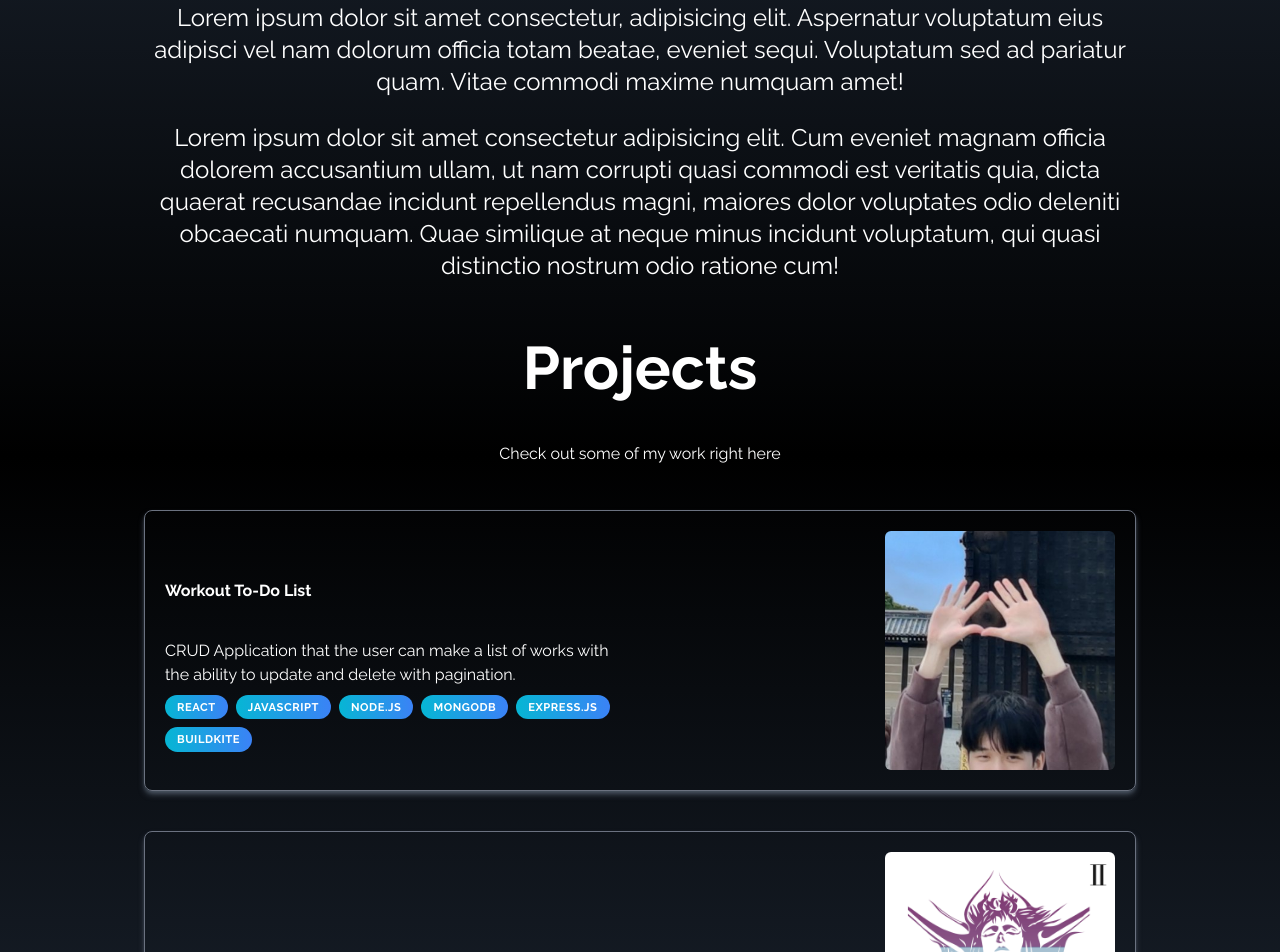
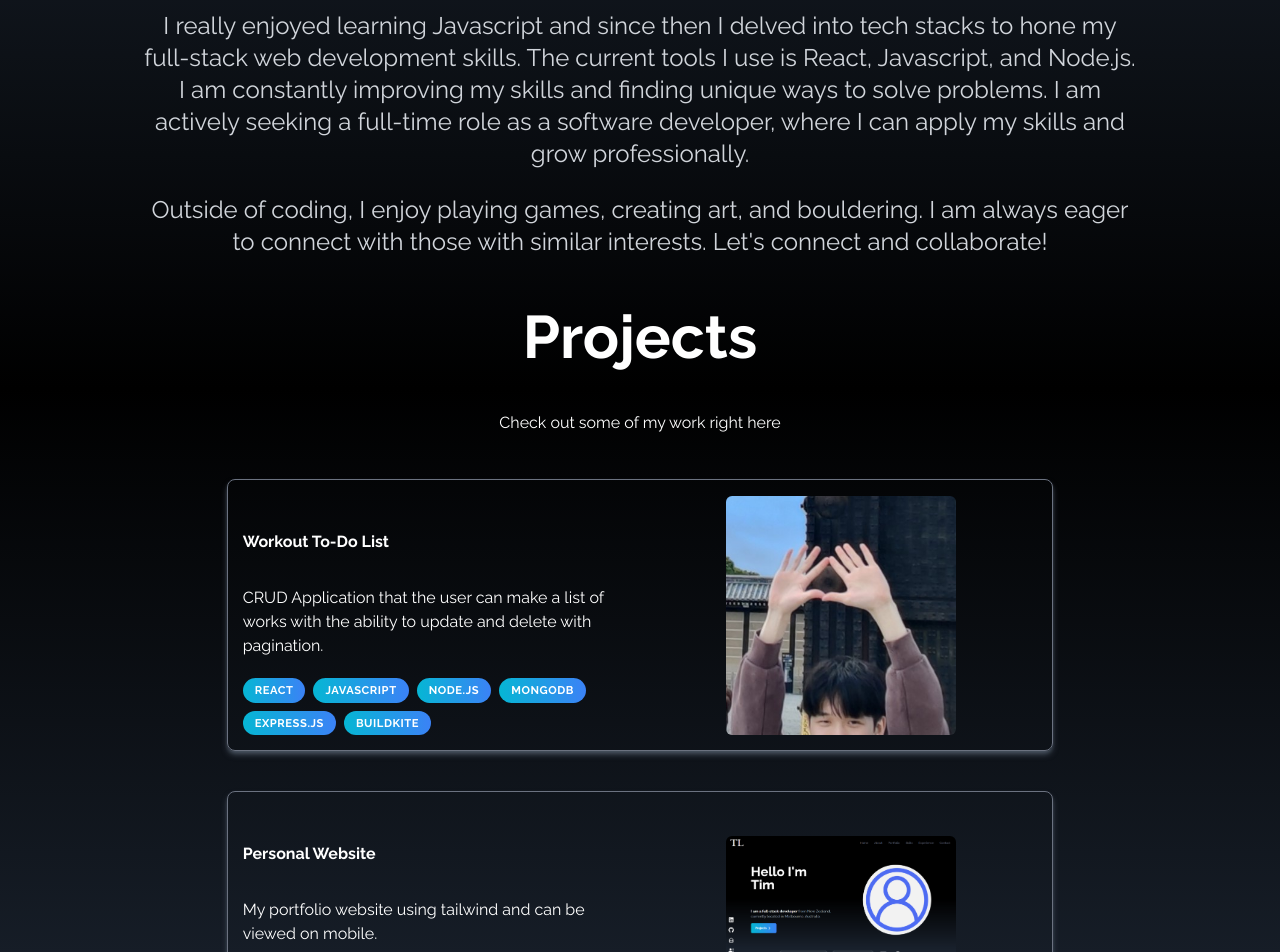
Before and after one commit to tli533/Portfolio-Website, a React (Create React App) app: page / in a window 1280 px wide. Shown: the part 1100-2052 px from the top of the page. Built offline with nearby package versions, Linux system fonts and the light colour scheme.

Commit message:
Added timeline and descriptions
Added timeline section and added proper wording for home and about me descriptions. Need to add proper images next

```diff
--- a/src/App.js
+++ b/src/App.js
@@ -5,6 +5,7 @@ import About from "./components/About";
 import Projects from "./components/Projects";
 import Skills from "./components/Skills";
 import { Contact } from "./components/Contact";
+import Experience from "./components/Experience";
 
 function App() {
   return (
@@ -15,6 +16,7 @@ function App() {
         <Projects />
         <Skills />
         <Socials />
+        <Experience />
         <Contact />
     </div>
   );
--- a/src/components/About.jsx
+++ b/src/components/About.jsx
@@ -13,22 +13,29 @@ const About = () => {
           </p>
         </div>
 
-        <p className="sm:text-2xl mt-20 text-l">
-          Lorem ipsum dolor sit amet consectetur, adipisicing elit. Aspernatur
-          voluptatum eius adipisci vel nam dolorum officia totam beatae, eveniet
-          sequi. Voluptatum sed ad pariatur quam. Vitae commodi maxime numquam
-          amet!
+        <p className="sm:text-2xl mt-20 text-l text-gray-300">
+          My journey into programming began during my undergraduate studies in
+          Computer Systems Engineering, where I was first introduced to C. This
+          foundational experience led me to explore other languages such as
+          JavaScript and Python.
         </p>
 
         <br />
 
-        <p className="sm:text-2xl text-l">
-          Lorem ipsum dolor sit amet consectetur adipisicing elit. Cum eveniet
-          magnam officia dolorem accusantium ullam, ut nam corrupti quasi
-          commodi est veritatis quia, dicta quaerat recusandae incidunt
-          repellendus magni, maiores dolor voluptates odio deleniti obcaecati
-          numquam. Quae similique at neque minus incidunt voluptatum, qui quasi
-          distinctio nostrum odio ratione cum!
+        <p className="sm:text-2xl text-l text-gray-300">
+          I really enjoyed learning Javascript and since then I delved into tech
+          stacks to hone my full-stack web development skills. The current tools
+          I use is React, Javascript, and Node.js. I am constantly improving my
+          skills and finding unique ways to solve problems. I am actively
+          seeking a full-time role as a software developer, where I can apply my
+          skills and grow professionally.
+        </p>
+
+        <br />
+        <p className="sm:text-2xl text-l text-gray-300">
+          Outside of coding, I enjoy playing games, creating art, and
+          bouldering. I am always eager to connect with those with similar
+          interests. Let's connect and collaborate!
         </p>
       </div>
     </div>
--- a/src/components/Contact.jsx
+++ b/src/components/Contact.jsx
@@ -4,14 +4,20 @@ export const Contact = () => {
   return (
     <div
       name="contact"
-      className="w-full h-full bg-gradient-to-b from-black to-gray-800 p-4 text-white"
+      className="w-full h-full bg-gradient-to-b from-gray-900 to-black p-4 text-white"
     >
-      <div className="flex flex-col p-4 justify-center max-w-screen-lg mx-auto h-full">
+      <div className="text-center flex flex-col p-4 justify-center max-w-screen-lg mx-auto h-full">
         <div className="pb-8">
-          <p className="text-4xl font-bold inline border-b-4 border-gray-500">
+          <p className="text-center text-4xl font-bold inline border-b-4 border-gray-500">
             Contact
           </p>
-          <p className="py-6">Submit below</p>
+          <p className="py-6">
+            Please contact me directly
+            <a className="underline mx-1" href="mailto:tim.li170901@gmail.com">
+              tim.li170901@gmail.com
+            </a>
+            or through this form.
+          </p>
         </div>
 
         <div className="flex justify-center items-center">
--- /dev/null
+++ b/src/components/Experience.jsx
@@ -0,0 +1,33 @@
+import React from "react";
+
+const Experience = () => {
+  return (
+    <div
+      name="experience"
+      className="sm:pb-40 bg-gradient-to-b from-black to-gray-900 w-full h-full
+       text-white flex flex-col justify-center items-center"
+    >
+      <div className="pb-8">
+        <p className="text-center text-4xl font-bold pb-4">My Experience</p>
+      </div>
+      <ol className="relative border-l border-gray-200 dark:border-gray-700">
+        <li className="mb-10 ml-4">
+          <div className="absolute w-3 h-3 bg-gray-200 rounded-full mt-1.5 -left-1.5 border border-white dark:border-gray-900 dark:bg-gray-700"></div>
+          <time className="mb-1 text-sm font-normal leading-none text-gray-300">
+            2020
+          </time>
+          <h3 className="text-lg font-semibold text-white">Education</h3>
+          <p className="mb-4 text-base font-normal text-white pt-2">
+            University of Auckland
+          </p>
+          <p className="mb-4 text-base font-normal text-gray-400">
+            <b>Bachelor of Engineering (Honours)</b> in Computer Systems
+            Engineering
+          </p>
+        </li>
+      </ol>
+    </div>
+  );
+};
+
+export default Experience;
--- a/src/components/Home.jsx
+++ b/src/components/Home.jsx
@@ -1,12 +1,11 @@
 import React from "react";
 import profile from "../assets/tim.JPG";
+import avatar from "../assets/avatar.png";
 import { MdKeyboardArrowRight } from "react-icons/md";
 import { Link } from "react-scroll";
 import { FaGithub, FaLinkedin } from "react-icons/fa";
 import { IoMdMail } from "react-icons/io";
-import { HiOutlineMailOpen } from "react-icons/hi";
 import { BsFillPersonLinesFill } from "react-icons/bs";
-import { Contact } from "./Contact";
 
 const Home = () => {
   return (
@@ -44,9 +43,9 @@ const Home = () => {
 
         <div>
           <img
-            src={profile}
+            src={avatar}
             alt="profile dp"
-            className="rounded-2xl mx-auto w-2/3 md:w-full"
+            className="pl-4 rounded-full w-96 h-96 mx-auto md:w-full opacity-95"
           />
         </div>
       </div>
@@ -57,7 +56,7 @@ const Home = () => {
         >
           Contact me here
           <span>
-            <HiOutlineMailOpen size={30} />
+            <IoMdMail size={30} />
           </span>
         </a>
         <a
--- a/src/components/NavBar.jsx
+++ b/src/components/NavBar.jsx
@@ -34,7 +34,7 @@ const NavBar = () => {
   ];
 
   return (
-    <div className="flex h-20 justify-between items-center w-full px-4 text-white bg-black fixed">
+    <div className="flex h-20 justify-between items-center w-full px-4 text-white bg-black fixed z-50">
       <div>
         <h1 className="text-5xl font-main ml-2"> TL </h1>
       </div>
--- a/src/components/Projects.jsx
+++ b/src/components/Projects.jsx
@@ -5,6 +5,7 @@ import FF3FEBRUARY from "../assets/projects/FF3FEBRUARY.png";
 import XI from "../assets/projects/XI.png";
 import XII from "../assets/projects/XII.png";
 import triangle from "../assets/projects/triangle.jpg";
+import personal from "../assets/projects/personal_site.PNG";
 
 const Projects = () => {
   const portfolios = [
@@ -13,6 +14,7 @@ const Projects = () => {
       src: triangle,
       title: "Workout To-Do List",
       desc: "CRUD Application that the user can make a list of works with the ability to update and delete with pagination.",
+      size: "scale-200",
       frameWorks: [
         "React",
         "Javascript",
@@ -24,11 +26,16 @@ const Projects = () => {
     },
     {
       id: 2,
-      src: FF2,
+      src: personal,
+      title: "Personal Website",
+      desc: "My portfolio website using tailwind and can be viewed on mobile.",
+      frameWorks: ["React", "Javascript", "Tailwind"],
+      size: "scale-200",
     },
     {
       id: 3,
       src: FF3FEBRUARY,
+      size: "scale-200",
     },
   ];
 
@@ -48,14 +55,14 @@ const Projects = () => {
         </div>
 
         <div className="grid md:grid-cols-1 gap-10 px-12 sm:px-0">
-          {portfolios.map(({ id, src, title, desc, frameWorks }) => (
+          {portfolios.map(({ id, src, title, desc, frameWorks, scale }) => (
             <div
               key={id}
-              className="container border border-gray-500 overflow-hidden object-center items-center shadow-md shadow-gray-600 rounded-lg hover:scale-105 duration-300"
+              className="justify-self-center sm:w-5/6 container border border-gray-500 overflow-hidden object-center items-center shadow-md shadow-gray-600 rounded-lg hover:scale-105 duration-300"
             >
               <div className="left-div pt-4 pb-7 sm:pr-2 sm:pt-10 sm:max-w-[50%] flex flex-col sm:group-even:ml-[20rem]">
                 <h3 className="pb-7 font-bold">{title}</h3>
-                <p className="sm:text-xs md:text-base py-2">{desc}</p>
+                <p className="sm:text-xs md:text-base py-1 pb-5">{desc}</p>
                 <ul className="flex flex-wrap mt-4 gap-2 sm:mt-auto">
                   {frameWorks &&
                     frameWorks.map((framework, index) => (
@@ -69,7 +76,7 @@ const Projects = () => {
                 </ul>
               </div>
 
-              <div className="right-div justify-end justify-self-center hidden md:flex">
+              <div className="w-1/2 gap-2 right-div justify-center justify-self-center hidden md:flex ">
                 <img
                   src={src}
                   alt=""
--- a/src/components/Skills.jsx
+++ b/src/components/Skills.jsx
@@ -73,7 +73,7 @@ const Skills = () => {
       name="skills"
       className="bg-gradient-to-b from-gray-800 to-black w-full h-screen"
     >
-      <div className="max-w-screen-lg mx-auto p-4 flex flex-col justify-center w-full h-full text-white">
+      <div className="text-center max-w-screen-lg mx-auto p-4 flex flex-col justify-center w-full h-full text-white">
         <div>
           <div>
             <p className="text-4xl font-bold border-b-4 border-gray-500 p-2 inline">
--- a/src/index.css
+++ b/src/index.css
@@ -26,7 +26,7 @@
 }
 
 .left-div, .right-div {
-  padding: 10px; /* Optional: for some spacing inside the divs */
+  padding: 5px; /* Optional: for some spacing inside the divs */
 }
 
 /* Default styles for small screens */
@@ -41,7 +41,7 @@
 /* Styles for medium and larger screens */
 @media (width: 700px) {
   .left-div, .right-div {
-    width: 45%;
+    width: 50%;
   }
 
   .right-div {
```
Also changed, not shown: src/assets/avatar.png (added), src/assets/projects/personal_site.PNG (added).
